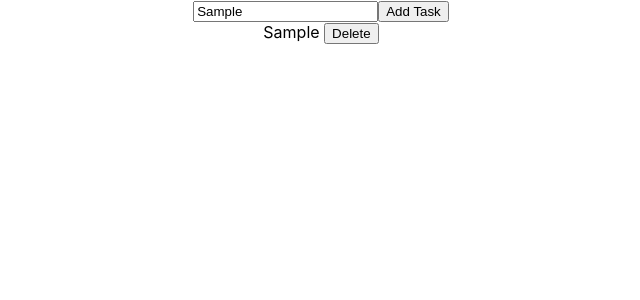
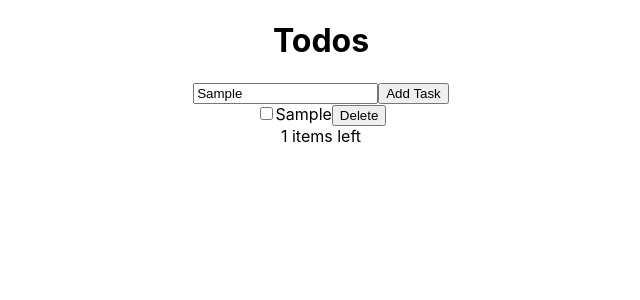
Before and after one commit to RSid/todoist, a React (Create React App) app in the folder react/todo-with-createreacthelper/: page / in a window 1280 px wide. Both pictures are taken after typing "Sample" into the empty fields and a click on the button "Add Task". Shown: the top 300 px of the page, without its empty margins (319-959 px from the left). Built offline with nearby package versions, Linux system fonts and the light colour scheme.

Commit message:
Added checking to make more like the angular example

```diff
--- a/react/todo-with-createreacthelper/src/App.js
+++ b/react/todo-with-createreacthelper/src/App.js
@@ -16,6 +16,7 @@ class App extends Component {
   render() {
     return (
       <div className="App">
+        <h1>Todos</h1>
         <TodoList todos={this.state.tasks}/>
       </div>
     )
--- a/react/todo-with-createreacthelper/src/Todo.js
+++ b/react/todo-with-createreacthelper/src/Todo.js
@@ -2,8 +2,17 @@ import React, { Component } from 'react'
 
 class Todo extends Component {
    render() {
-    return (<div>{this.props.title} <button onClick={() => this.props.deleteItem(this.props.id)}>Delete</button></div>)
-    }
+    return (
+             <div>
+                <input
+                name="done"
+                type="checkbox"
+                checked={this.props.checked}
+                onClick={() =>this.props.toggleCheck(this.props.id)} />
+                {this.props.title}
+                <button onClick={() => this.props.deleteItem(this.props.id)}>Delete</button>
+            </div>
+    )}
 }
 
 export default Todo;
--- a/react/todo-with-createreacthelper/src/TodoList.js
+++ b/react/todo-with-createreacthelper/src/TodoList.js
@@ -28,7 +28,7 @@ class TodoList extends Component {
         let lastId = lastElement.id
         newId = lastId + 1
       }
-      let newTodo={id: newId, title: newItem.text}
+      let newTodo={id: newId, title: newItem.text, checked: false}
       const items = [...this.state.items, newTodo]
       this.setState({
         items: items,
@@ -47,6 +47,26 @@ class TodoList extends Component {
     })
   }
 
+toggleCheck = id => {
+    const toggledItems = this.state.items.map(item => {
+      if(item.id !== id) {
+        return item
+      } else {
+        let newItem = item
+        newItem.checked = !item.checked
+        return newItem;
+      }
+    })
+    this.setState({
+      items: toggledItems,
+    })
+  }
+
+  undoneItems = () => {
+    return this.state.items.filter(item => {
+        return !item.checked
+    }).length
+  }
 
   render() {
     return (
@@ -61,7 +81,8 @@ class TodoList extends Component {
           </form>
         </div>
 
-        {this.state.items.map(t => <Todo id={t.id} title={t.title} deleteItem={this.deleteItem}/>)}
+        {this.state.items.map(t => <Todo id={t.id} title={t.title} deleteItem={this.deleteItem} toggleCheck={this.toggleCheck}/>)}
+        {this.undoneItems()} items left
       </div>
     )
   }
```
